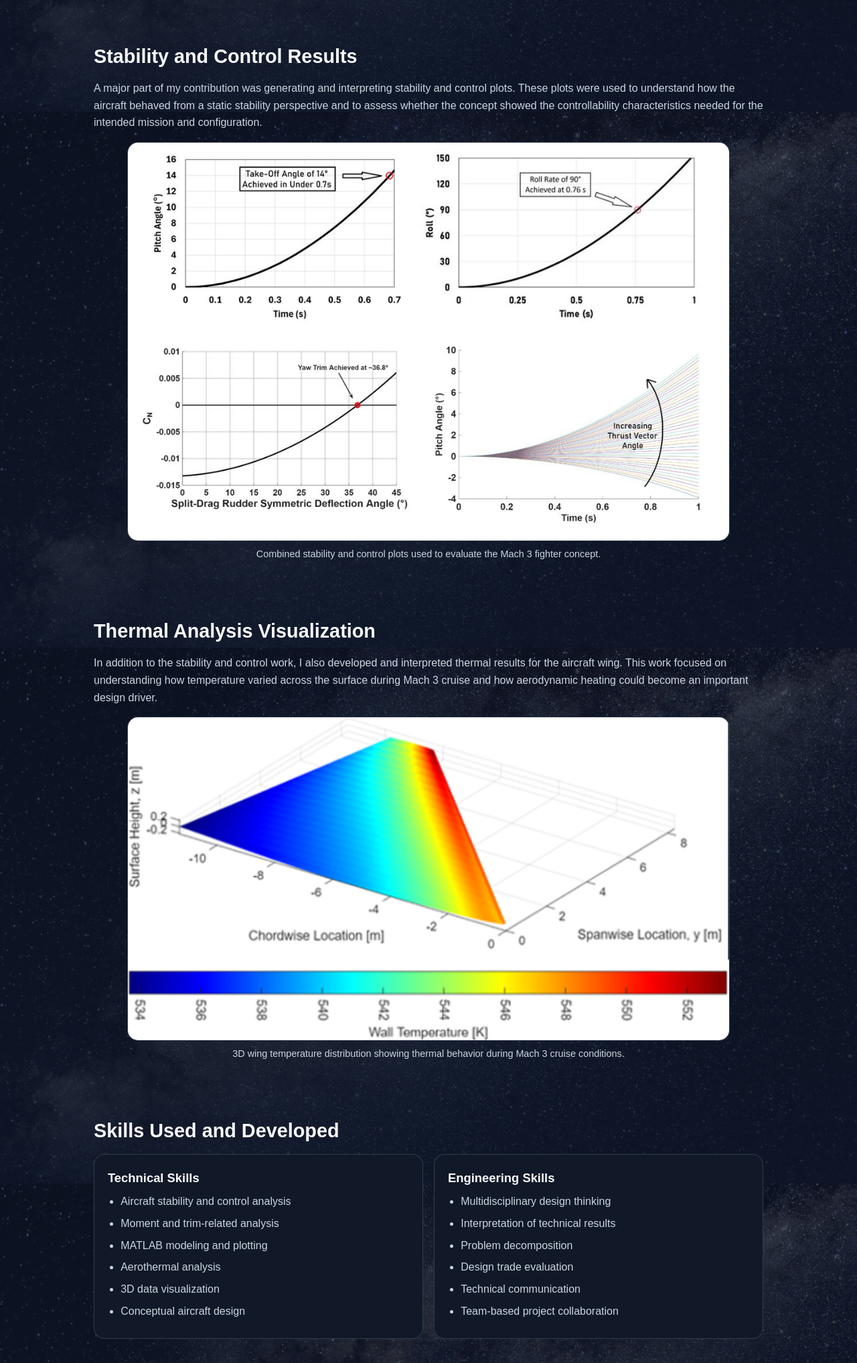
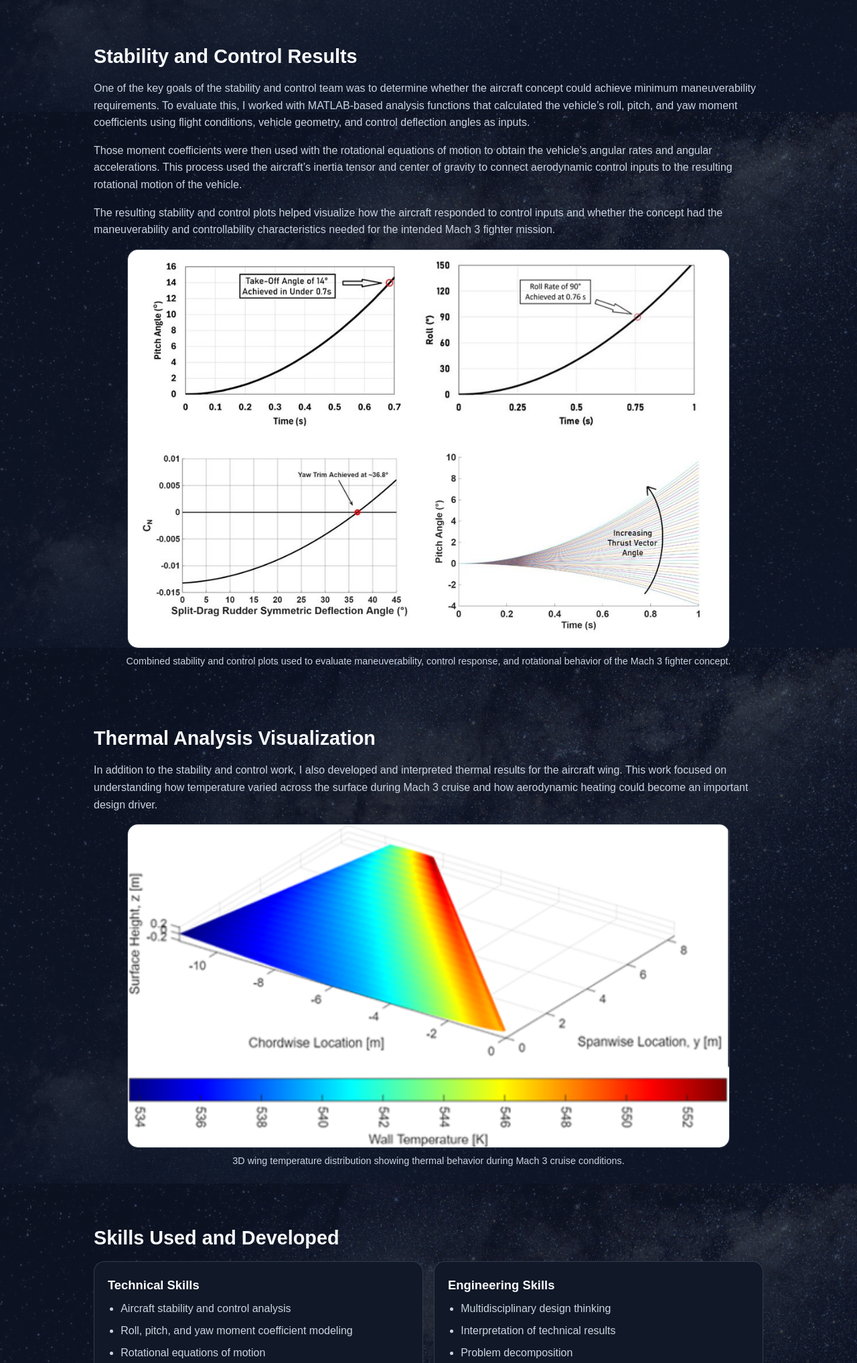
Before and after one commit to ian-merriman/ian-merriman.github.io, a plain HTML site: page projects/senior-design-projects.html in a window 1280 px wide. Shown: the part 3033-5068 px from the top of the page at 67% size. Drawn offline with Linux system fonts and the light colour scheme.

Commit message:
Update senior-design-projects.html

```diff
--- a/projects/senior-design-projects.html
+++ b/projects/senior-design-projects.html
@@ -334,12 +334,20 @@
     <section class="container">
       <h2>Stability and Control Results</h2>
       <p>
-        A major part of my contribution was generating and interpreting stability and control plots. These plots were used to understand how the aircraft behaved from a static stability perspective and to assess whether the concept showed the controllability characteristics needed for the intended mission and configuration.
+        One of the key goals of the stability and control team was to determine whether the aircraft concept could achieve minimum maneuverability requirements. To evaluate this, I worked with MATLAB-based analysis functions that calculated the vehicle’s roll, pitch, and yaw moment coefficients using flight conditions, vehicle geometry, and control deflection angles as inputs.
+      </p>
+
+      <p>
+        Those moment coefficients were then used with the rotational equations of motion to obtain the vehicle’s angular rates and angular accelerations. This process used the aircraft’s inertia tensor and center of gravity to connect aerodynamic control inputs to the resulting rotational motion of the vehicle.
+      </p>
+
+      <p>
+        The resulting stability and control plots helped visualize how the aircraft responded to control inputs and whether the concept had the maneuverability and controllability characteristics needed for the intended Mach 3 fighter mission.
       </p>
 
       <img class="project-image" src="../images/Stability_Plots.JPG" alt="Combined stability and control plots for senior design Mach 3 fighter concept" />
       <p class="image-caption">
-        Combined stability and control plots used to evaluate the Mach 3 fighter concept.
+        Combined stability and control plots used to evaluate maneuverability, control response, and rotational behavior of the Mach 3 fighter concept.
       </p>
     </section>
 
@@ -363,7 +371,8 @@
           <h3>Technical Skills</h3>
           <ul>
             <li>Aircraft stability and control analysis</li>
-            <li>Moment and trim-related analysis</li>
+            <li>Roll, pitch, and yaw moment coefficient modeling</li>
+            <li>Rotational equations of motion</li>
             <li>MATLAB modeling and plotting</li>
             <li>Aerothermal analysis</li>
             <li>3D data visualization</li>
@@ -396,7 +405,8 @@
           <h3>Stability and Control Contributions</h3>
           <ul>
             <li>Developed analysis methods for aircraft stability and control evaluation</li>
-            <li>Generated plots to study stability behavior and control effectiveness</li>
+            <li>Generated plots to study maneuverability, stability behavior, and control effectiveness</li>
+            <li>Connected moment coefficient calculations to rotational equations of motion</li>
             <li>Interpreted results to support conceptual design decisions</li>
             <li>Contributed to the overall understanding of vehicle controllability</li>
           </ul>
```
